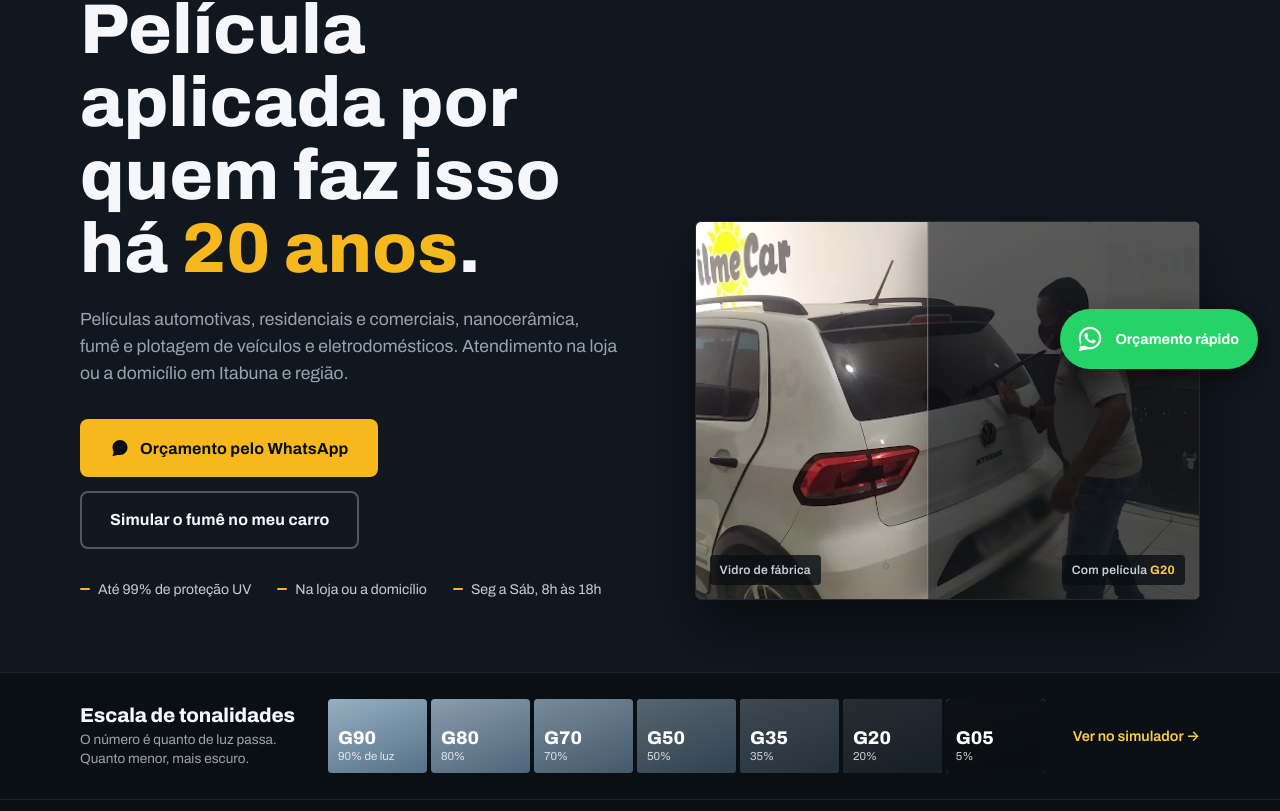
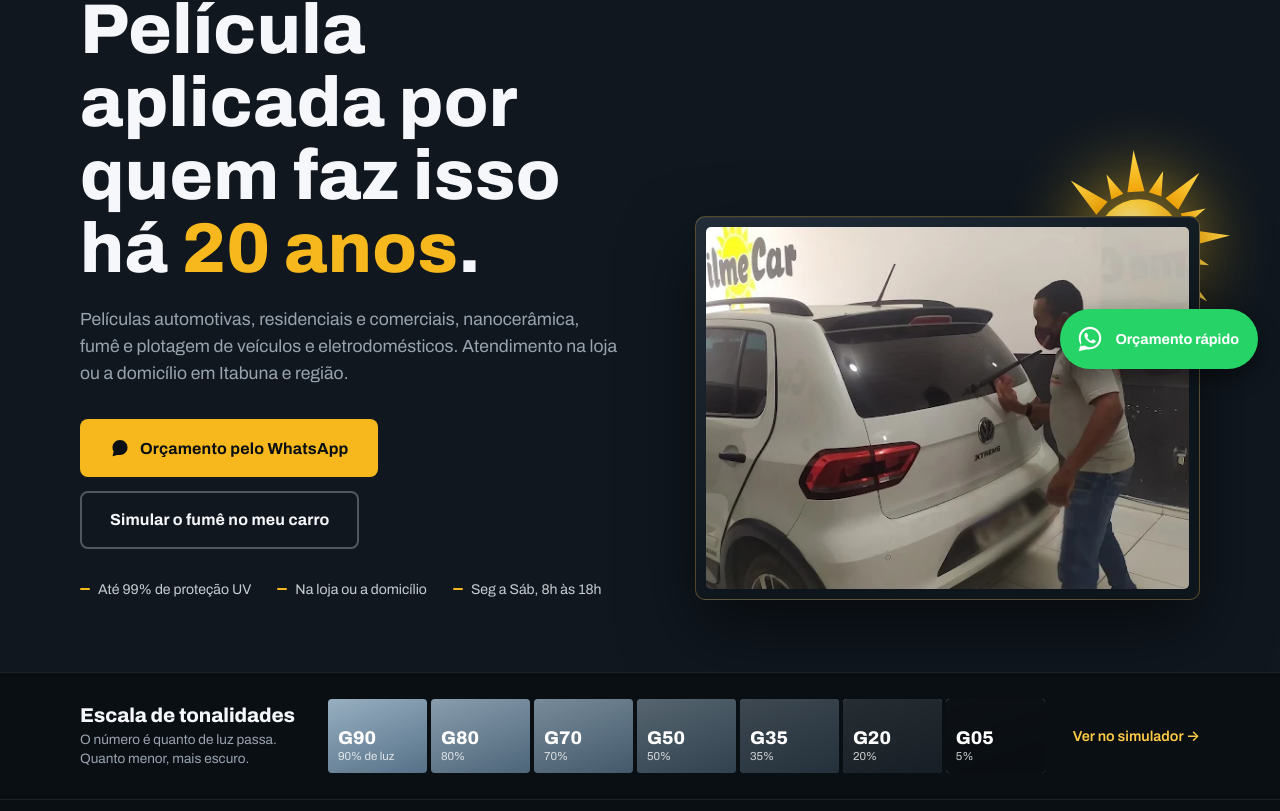
Before and after one commit to thiagocalheiram-commits/filme-car-site, a plain HTML site: page index.html in a window 1280 px wide. Shown: the part 409-1220 px from the top of the page. Drawn offline with Linux system fonts and the light colour scheme.

Commit message:
Hero: remove efeito com/sem película e emoldura a foto
Co-Authored-By: Claude Opus 5.5 <noreply@anthropic.com>
Claude-Session: https://claude.ai/code/session_01TMUnECserg8vhymwSjBxBz

```diff
--- a/index.html
+++ b/index.html
@@ -125,10 +125,16 @@
         <li>Seg a Sáb, 8h às 18h</li>
       </ul>
     </div>
-    <div class="hero-media">
+    <div class="hero-media" id="hero-sol" style="--p:0">
+      <svg class="sol" id="sol" viewBox="-100 -100 200 200" aria-hidden="true">
+        <defs>
+          <radialGradient id="solCore" cx="40%" cy="35%" r="70%"><stop offset="0" stop-color="#fff3b0"/><stop offset=".45" stop-color="#ffd23f"/><stop offset="1" stop-color="#f29e05"/></radialGradient>
+          <linearGradient id="solRay" x1="0" y1="1" x2="0" y2="0"><stop offset="0" stop-color="#f6a90a"/><stop offset="1" stop-color="#ffd84d"/></linearGradient>
+        </defs>
+        <g class="sol-rays" id="sol-rays"></g>
+        <circle class="sol-core" r="44" fill="url(#solCore)"/>
+      </svg>
       <figure class="hero-photo">
-        <span class="film-tag film-tag-l">Vidro de fábrica</span>
-        <span class="film-tag film-tag-r">Com película <b>G20</b></span>
         <img src="images/servico-1.webp" alt="Aplicador da Filme Car instalando película no vidro traseiro de um carro" width="680" height="382" fetchpriority="high" decoding="async">
       </figure>
     </div>
@@ -1235,3 +1241,4 @@
 <script src="script.js"></script>
 <script src="ferramentas.js"></script>
 <script src="orcamento.js"></script>
+<script src="sol.js"></script>
--- /dev/null
+++ b/sol.js
@@ -0,0 +1,45 @@
+/* Sol do logo no topo: conforme a página rola, o sol gira, perde um pouco do brilho
+   e desce atrás da foto. Só usa transform, opacity e filter (via a variável --p). */
+(function () {
+  'use strict';
+  var wrap = document.getElementById('hero-sol');
+  var rays = document.getElementById('sol-rays');
+  if (!wrap || !rays) return;
+
+  var NS = 'http://www.w3.org/2000/svg';
+  /* 16 raios alternando longos e curtos, como no logo */
+  for (var i = 0; i < 16; i++) {
+    var long = i % 2 === 0;
+    var r0 = 52, r1 = long ? 96 : 78, w = long ? 9 : 7;
+    var p = document.createElementNS(NS, 'path');
+    p.setAttribute('d', 'M' + (-w) + ' ' + (-r0) + 'L0 ' + (-r1) + 'L' + w + ' ' + (-r0) + 'Z');
+    p.setAttribute('fill', 'url(#solRay)');
+    p.setAttribute('transform', 'rotate(' + (i * 22.5) + ')');
+    p.setAttribute('class', long ? 'ray ray-l' : 'ray ray-s');
+    rays.appendChild(p);
+  }
+
+  var photo = wrap.querySelector('.hero-photo');
+  var last = -1, ticking = false, m;
+
+  function measure() {
+    var vh = window.innerHeight;
+    var top = photo.getBoundingClientRect().top + window.scrollY;
+    return { start: Math.max(0, top - vh * 0.62), range: Math.max(260, vh * 0.7) };
+  }
+  function frame() {
+    ticking = false;
+    var p = (window.scrollY - m.start) / m.range;
+    p = p < 0 ? 0 : p > 1 ? 1 : p;
+    if (Math.abs(p - last) < 0.002) return;
+    last = p;
+    wrap.style.setProperty('--p', p.toFixed(3));
+  }
+  function onScroll() { if (!ticking) { ticking = true; requestAnimationFrame(frame); } }
+
+  m = measure();
+  window.addEventListener('scroll', onScroll, { passive: true });
+  window.addEventListener('resize', function () { m = measure(); onScroll(); });
+  window.addEventListener('load', function () { m = measure(); onScroll(); });
+  frame();
+})();
--- a/styles.css
+++ b/styles.css
@@ -1096,3 +1096,42 @@ body { line-height: 1.55; }
   .catalog-banner-img { max-height: none; }
 }
 .catalog-banner-text { align-self: center; }
+
+/* =========================================================
+   Topo: sol do logo ligado à rolagem (sol.js define --p de 0 a 1)
+   ========================================================= */
+.hero-photo::after { content: none; }
+.hero-media { position: relative; padding: 70px 0 0; }
+.sol {
+  position: absolute; z-index: 3; top: 0; right: -34px;
+  width: 190px; height: 190px; overflow: visible; pointer-events: none;
+  filter: drop-shadow(0 0 calc(34px * (1 - var(--p))) rgba(255, 200, 40, 0.75));
+  transform: scale(calc(1 - var(--p) * 0.22));
+  transform-origin: 50% 50%;
+}
+.sol-rays { transform-box: fill-box; transform-origin: center; transform: rotate(calc(var(--p) * 120deg)); animation: sol-spin 60s linear infinite; }
+@keyframes sol-spin { to { rotate: 360deg; } }
+.sol .ray-l { opacity: calc(1 - var(--p) * 0.45); }
+.sol-core { filter: saturate(calc(1 - var(--p) * 0.35)) brightness(calc(1 - var(--p) * 0.12)); }
+
+/* moldura da foto do topo */
+.hero-photo {
+  padding: 10px; border-radius: 10px; aspect-ratio: auto;
+  background: linear-gradient(150deg, #222d38, #0e151c 60%);
+  border: 1px solid rgba(255, 203, 69, 0.28);
+  box-shadow: 0 30px 70px rgba(0, 0, 0, 0.5), inset 0 1px 0 rgba(255, 255, 255, 0.06);
+}
+.hero-photo img { aspect-ratio: 4 / 3; height: auto; border-radius: 5px; }
+.sol { transform: translateY(calc(var(--p) * 46px)) scale(calc(1 - var(--p) * 0.18)); z-index: 0; }
+.hero-photo { position: relative; z-index: 1; }
+@media (max-width: 900px) {
+  .hero-media { padding-top: 54px; }
+  .sol { width: 132px; height: 132px; right: -10px; }
+}
+@media (max-width: 640px) {
+  .sol { width: 108px; height: 108px; right: -6px; }
+  .hero-media { padding-top: 46px; }
+}
+@media (prefers-reduced-motion: reduce) {
+  .sol-rays { animation: none; }
+}
```
